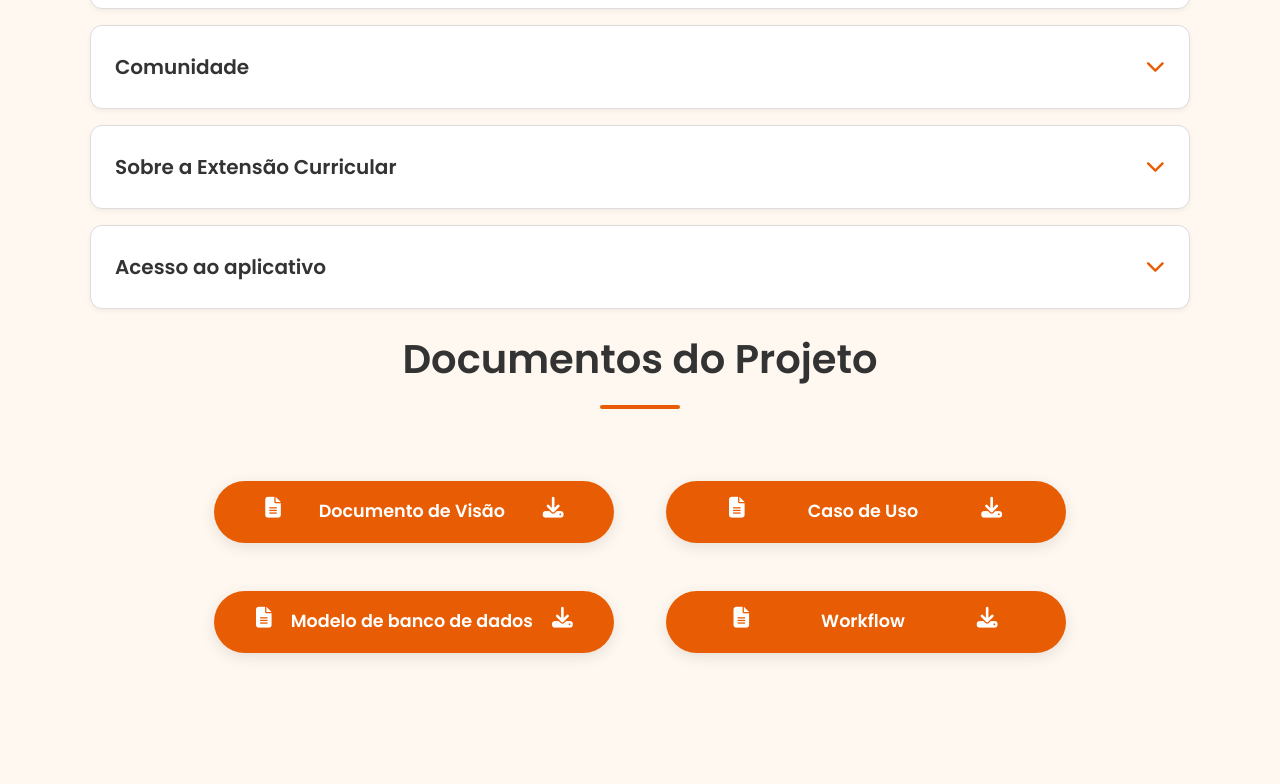
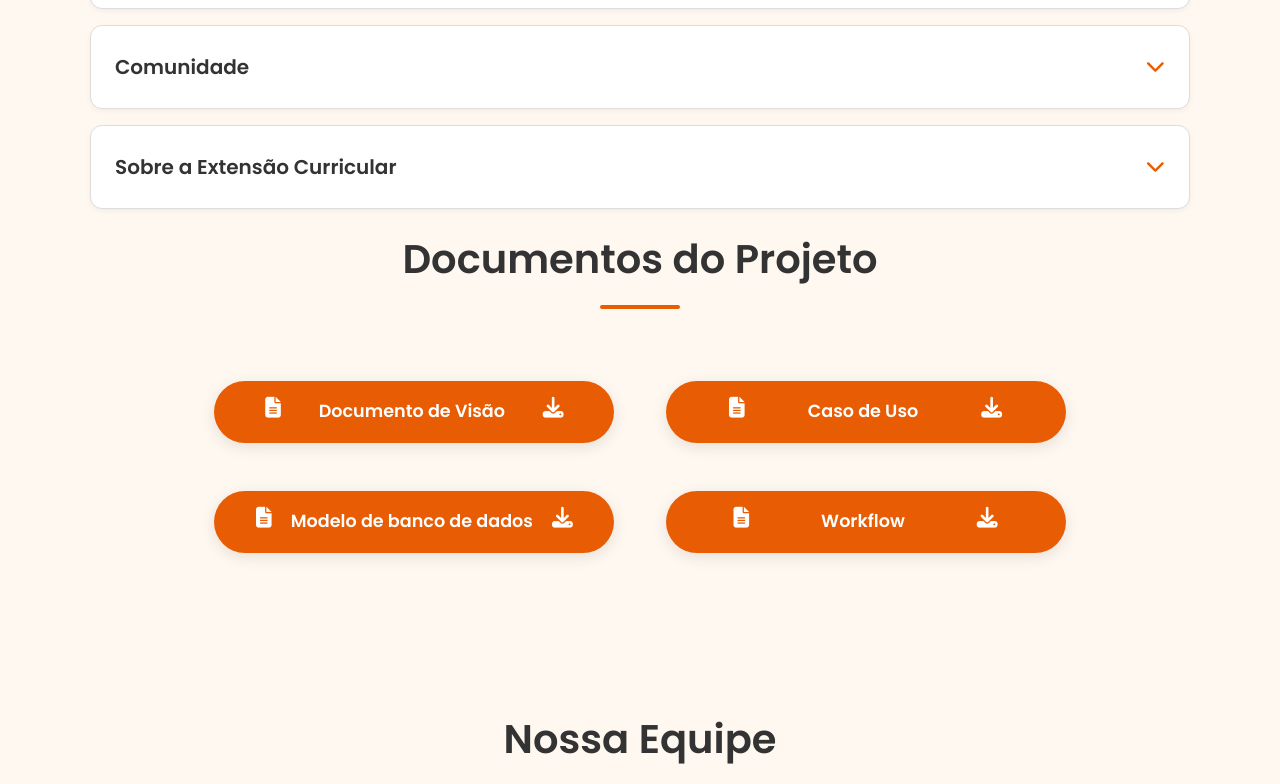
Before and after one commit to VitorGabrieldosSantosG/AcaoCidada, a plain HTML site: page index.html in a window 1280 px wide. Shown: the part 1430-2214 px from the top of the page. Drawn offline with Linux system fonts and the light colour scheme.

```diff
--- a/index.html
+++ b/index.html
@@ -29,7 +29,7 @@
             <a href="#projeto" class="nav-link">Projeto</a>
             <a href="#documentos" class="nav-link">Documentos</a>
             <a href="#quem-somos" class="nav-link">Quem Somos</a>
-            <a href="https://vitorgabrieldossantosg.github.io/AplicativoAcaoCidada/">Aplicativo</a>
+            <a href="https://vitorgabrieldossantosg.github.io/AplicativoAcaoCidada/" class="nav-link">Aplicativo</a>
         </nav>
         <img src="./Src/IMG/UniFil_Logo_Vertical-01.jpg" alt="Logo UniFil" class="logo">
     </header>
@@ -111,20 +111,6 @@
                             nos permite aplicar na prática os conhecimentos adquiridos, criando uma solução que
                             beneficia a sociedade e promove um impacto social positivo, ao mesmo tempo que aprimora
                             nossas habilidades técnicas e conceituais.</p>
-                    </div>
-                </div>
-            </div>
-
-            <div class="accordion-item">
-                <div class="accordion-header">
-                    <h3 class="accordion-title">Acesso ao aplicativo</h3>
-                    <i class="fas fa-chevron-down accordion-icon"></i>
-                </div>
-                <div class="accordion-content">
-                    <div class="accordion-content-inner">
-                        <p>Para acessar o aplicativo, clique no link abaixo:</p>
-                        <a
-                            href="https://vitorgabrieldossantosg.github.io/MVP_AC/">https://vitorgabrieldossantosg.github.io/MVP_AC/</a>
                     </div>
                 </div>
             </div>
```
